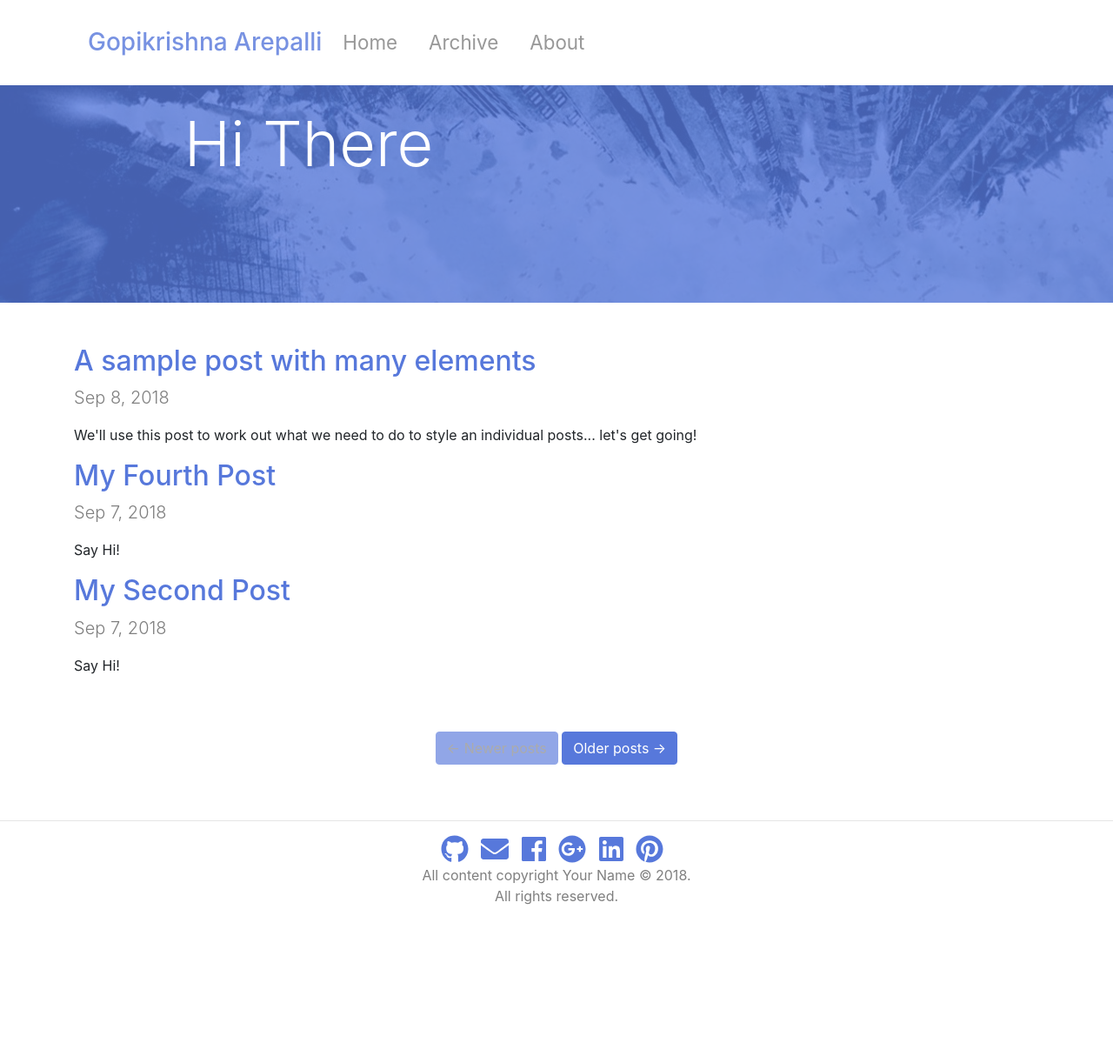
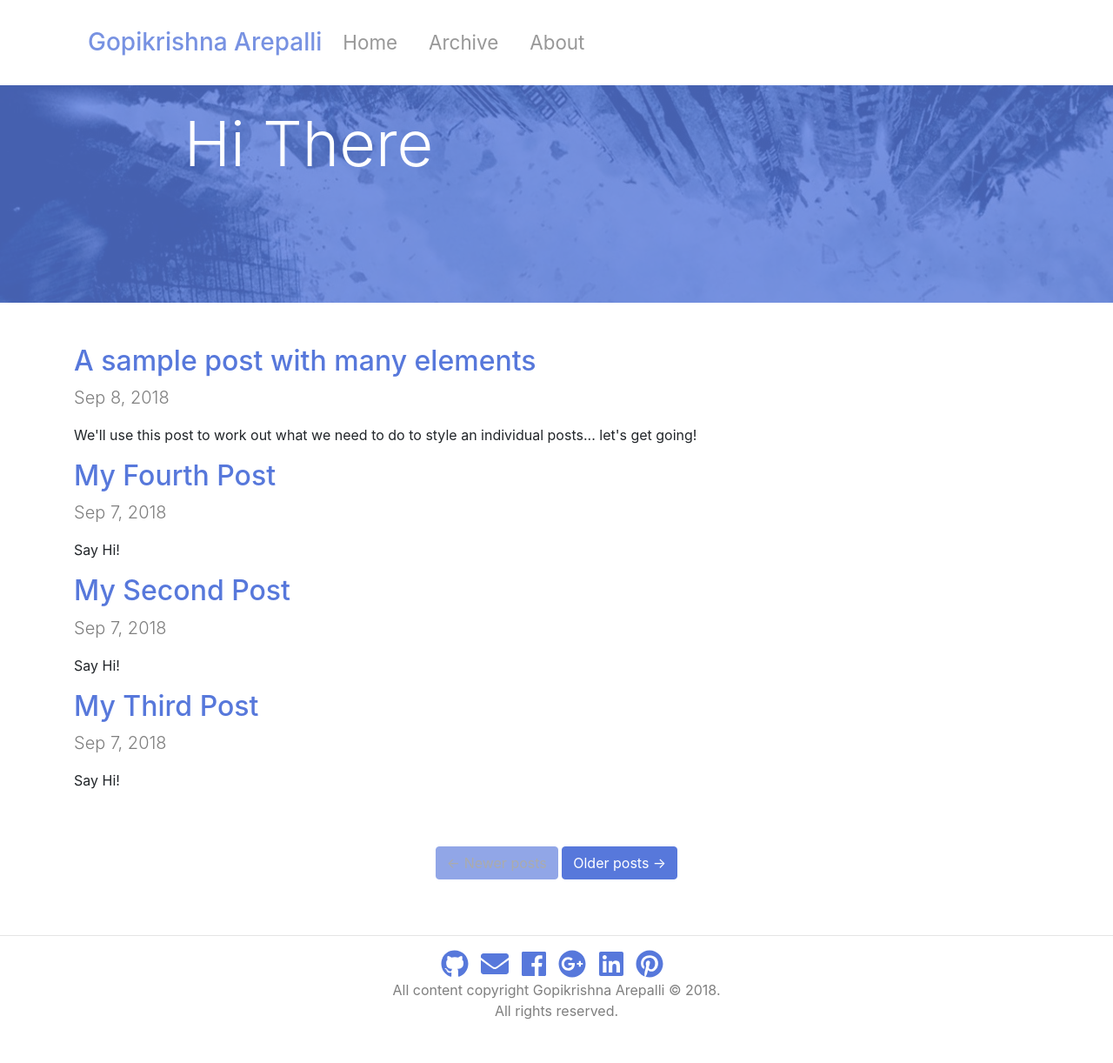
Before and after one commit to gopikrishna-a/gopikrishna-a.github.io.old, a Jekyll site: the page built from index.html, in a window 1280 px wide. Shown: the whole page at 87% size. Built offline with Jekyll 4.4.1, drawn with Linux system fonts in a browser that asks for light colours; nearby versions of some CDN libraries; the list of posts is cut into pages by our own code; before the commit the page ends 1090 px from its top, so only the background shows below that.

Commit message:
Increased pagination to 4

```diff
--- a/_config.yml
+++ b/_config.yml
@@ -21,4 +21,4 @@ pinterest_username: agopikrishna01
 # plugins
 plugins: [jekyll-paginate]
 #No of post per page
-paginate: 3
+paginate: 4
--- a/_includes/footer.html
+++ b/_includes/footer.html
@@ -10,7 +10,7 @@
     </div>
     <div class="row">
       <div class="col">
-        All content copyright Your Name &copy; {{ site.time | date: '%Y' }}.
+        All content copyright Gopikrishna Arepalli &copy; {{ site.time | date: '%Y' }}.
       </div>
     </div>
     <div class="row">
```
Also changed, not shown: _includes/social_links.html (line endings or trailing spaces), 10 other files.
